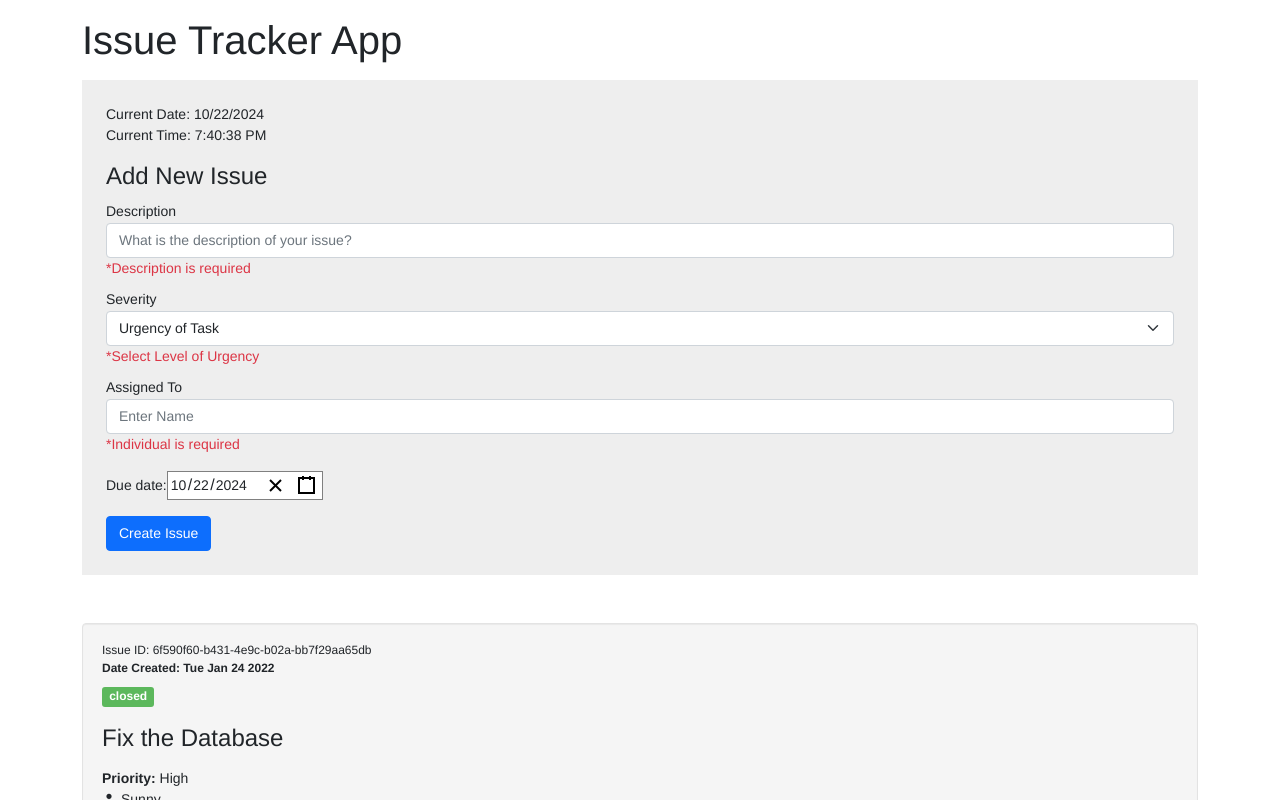
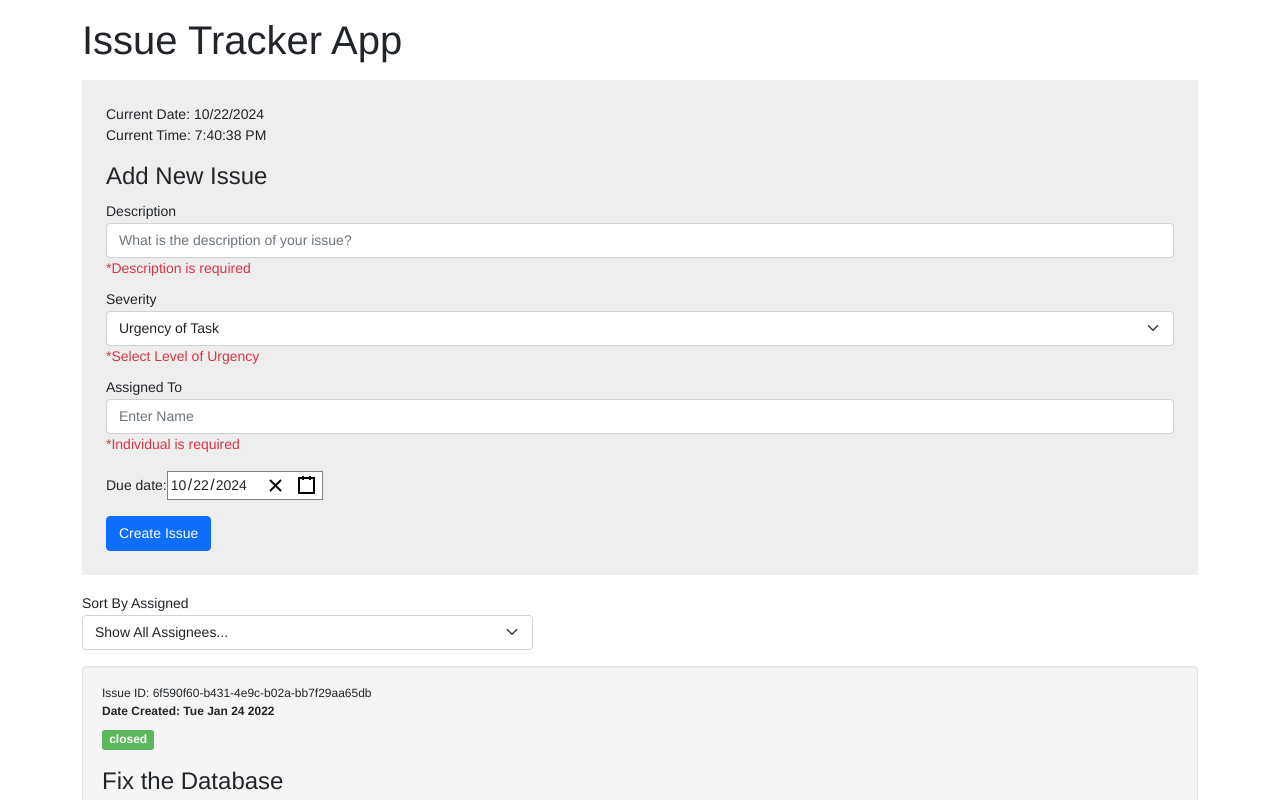
Before and after one commit to AbeMont/issue-tracker, a React (Create React App) app: page / in a window 1280 px wide. Shown: the top 800 px of the page. Built offline with nearby package versions, Linux system fonts and the light colour scheme.

Commit message:
Added sorting feature through name

```diff
--- a/src/App.js
+++ b/src/App.js
@@ -2,7 +2,7 @@ import { useState } from "react";
 import DateTime from './components/DateTime';
 import Form from './components/Form';
 import IssuesList from './components/IssuesList';
-// import Sort from './components/Sort';
+import Sort from './components/Sort';
 
 const issuseArray = [
   {
@@ -37,10 +37,13 @@ const issuseArray = [
 function App() {
 
   const [issues, setIssues] = useState(issuseArray);
+  const [sortedIssues, setSortedIssues] = useState([...issues]);
+  const [userSelected, setUserSelected] = useState("");
 
   // CREATE
   function handleAddIssues(issue) {
     setIssues(issues => [...issues, issue]);
+    setSortedIssues(sortedIssues => [...sortedIssues, issue]);
   }
 
   // DELETE
@@ -48,6 +51,7 @@ function App() {
     const confirmed = window.confirm("Are you sure you want to delete this issue?");
     if(confirmed){
       setIssues(issues => issues.filter(issue => issue.id !== id));
+      setSortedIssues(sortedIssues => issues.filter(issue => issue.id !== id));
     }
   }
 
@@ -56,11 +60,17 @@ function App() {
     setIssues(issues => issues.map(
       issue => issue.id === id ? {...issue, open: !issue.open} : issue
     ));
+    setSortedIssues(sortedIssues => sortedIssues.map(
+      issue => issue.id === id ? {...issue, open: !issue.open} : issue
+    ))
   }
 
   function handleUpdateIssues(updatedIssue) {
-    console.log("Update user: ", updatedIssue);
     setIssues(issues => issues.map(
+      issue => issue.id === updatedIssue.id ? {...issue, ...updatedIssue} : issue
+    ));
+
+    setSortedIssues(sortedIssues => sortedIssues.map(
       issue => issue.id === updatedIssue.id ? {...issue, ...updatedIssue} : issue
     ));
   }
@@ -68,22 +78,43 @@ function App() {
    // Lets create a sorting feature by opened, closed, severity , and assigned to.
    // Needs form validation
 
+   function handleShowOnlyByName(assigned, issues){
+      console.log("Show User: ", assigned);
+
+      if(assigned === 'all'){
+        setSortedIssues([...issues]);
+        setUserSelected("");
+        return;
+      }
+
+      setSortedIssues(sortedIssues => [...issues].filter(issue => issue.assigned === assigned));
+      setUserSelected(assigned);
+
+   }
+
   return (
     <div className="container">
 
       <h1 className="my-3">Issue Tracker App</h1>
-        <div className='issue-tracker-comtainer jumbotron p-4 mb-5'>
+
+        <div className='issue-tracker-comtainer jumbotron p-4 mb-3'>
           <DateTime/>
           <h3>
             Add New Issue
           </h3>
           <Form
             onHandleAddIssues={handleAddIssues}
+            onHandleSortedIssues={setSortedIssues}
+            issues={sortedIssues}
           />
         </div>
-        {/* <Sort issues={issues} showOnlyByName={handleShowOnlyByName}/> */}
+
+        <Sort
+          issues={issues}
+          userSelected={userSelected}
+          showOnlyByName={handleShowOnlyByName}/>
         <IssuesList
-          issues={issues}
+          issues={sortedIssues}
           onHandleDeleteIssues={handleDeleteIssues}
           onHandleOpenIssues={handleOpenIssues}
           onHandleUpdateIssue={handleUpdateIssues}/>
--- a/src/components/Form.js
+++ b/src/components/Form.js
@@ -9,8 +9,6 @@ export default function Form ({ onHandleAddIssues, issueObj, isUpdateModal, upda
     const [severity, setSeverity] = useState(issueObj ? issueObj.severity : "");
     const [assigned, setAssigned] = useState(issueObj ? issueObj.assigned : "");
     const [value, onChange] = useState(issueObj ? issueObj.dueDate : new Date());
-    // const [dueDate, setDueDate] = useState(issueObj ? issueObj.dueDate : "");
-    // const [formattedDateValue, setFormattedDateValue] = useState(new Date(value).toDateString());
 
     const today = new Date();
     today.toDateString();
@@ -18,46 +16,17 @@ export default function Form ({ onHandleAddIssues, issueObj, isUpdateModal, upda
     function descriptionHandler(e){
         const value = e.target.value;
         setDescription(value);
-        console.log(value);
     }
 
     function severityHandler(e){
         const value = e.target.value;
         setSeverity(value);
-        console.log(value);
     }
 
     function handleAssign(e){
         const value = e.target.value;
         setAssigned(value);
-        console.log(value);
     }
-
-    // function handleDateValue(e){
-
-    //    // const dueDateValue = new Date(e.target.value);
-    //     // const day = dueDateValue.getUTCDate();
-    //     // const dayOfWeek = dueDateValue.getUTCDay();
-    //     // const month = dueDateValue.getUTCMonth(); // Return Value is 0 indexed
-    //     // const year = dueDateValue.getUTCFullYear();
-    //     // const weekDays = ['Sun', 'Mon', 'Tue', 'Wed', 'Thu', 'Fri', 'Sat'];
-
-    //     // console.log("Week Day: ", weekDays[dayOfWeek] , "Month: ", month, "Day: ", day, "Year: ", year);
-
-    //     console.log(e.target.value);
-
-    //     // console.log(dueDateValue.toDateString());
-    //     // console.log("Due Date ISO: ", dueDateValue.toISOString().slice(0,10));
-    //     // console.log("Get day: ", dueDateValue);
-
-    //     // Update our Date Picker value to the correct format yyyy-mm-dd
-    //     setDueDate(new Date(value).toDateString());
-
-    //     // Create our new date Prop as Thu Oct 24 2024
-    //     //setFormattedDateValue(e.target.value);
-
-
-    // }
 
     function handleAddSubmit(e){
 
@@ -76,7 +45,7 @@ export default function Form ({ onHandleAddIssues, issueObj, isUpdateModal, upda
         }
 
         onHandleAddIssues(newIssue);
-        console.log(onHandleAddIssues)
+        //onHandleSortedIssues([...issues, newIssue]);
 
     }
 
@@ -90,6 +59,7 @@ export default function Form ({ onHandleAddIssues, issueObj, isUpdateModal, upda
             severity: severity
         }
         updateIssue(updatedIssue);
+         //updateSortedIssues([...issues, updatedIssue]);
     }
 
     return (
@@ -134,20 +104,11 @@ export default function Form ({ onHandleAddIssues, issueObj, isUpdateModal, upda
 
             <div className="form-group">
                 <label htmlFor="dueDate">Due date: </label>
-                {/* <input type="date"
-                    className="form-control date-picker"
-                    id="dueDate"
-                    min={today.toLocaleDateString('en-ca')}
-                    name="Due Date"
-                    value={dueDate}
-                    onChange={(e)=>handleDateValue(e)} /> */}
-
-                    <DatePicker
+                <DatePicker
                     className="react-date-picker mt-2"
                     minDate={new Date()}
                     onChange={onChange}
                     value={value}/>
-
             </div>
 
 
--- a/src/components/IssuesList.js
+++ b/src/components/IssuesList.js
@@ -2,6 +2,7 @@
 import Issue from "./Issue";
 
 export default function IssuesList({issues, onHandleDeleteIssues, onHandleOpenIssues, onHandleUpdateIssue}){
+    console.log("Issue List rendered");
     return (
         issues.map(issue => <Issue
             issueObj={issue}
--- a/src/components/Sort.js
+++ b/src/components/Sort.js
@@ -1,29 +1,24 @@
 
-export default function Sort({issues, showOnlyByName}){
+export default function Sort({issues, showOnlyByName, userSelected}){
+
+    const options = [...new Map(issues.map(issue => [issue.assigned, issue])).values()];
 
     return (
         <div className="mb-3">
             <div className="row">
-                <div className="col-sm-3">
+                <div className="col-sm-5">
                     <div className="form-group">
                         <label htmlFor="sortuser">Sort By Assigned</label>
                         <select id="sortuser"
-                            className="form-control"
+                            className="form-control form-select"
                             placeholder="Select Name"
-                            onChange={(e)=>showOnlyByName(e.target.value)} defaultValue="">
-                            <option value="" disabled selected hidden>Select User...</option>
-                            {issues.map(issue =>
+                            value={userSelected !== "" ? userSelected : ""}
+                            onChange={(e)=>showOnlyByName(e.target.value, issues)}>
+                            <option value="all" >Show All Assignees...</option>
+                            {options.map((issue) =>
                             <option value={issue.assigned} key={issue.id}>{issue.assigned}</option>
                             )}
                         </select>
-                    </div>
-                </div>
-                <div className="col-sm-3">
-                    <div className="form-check">
-                        <input className="form-check-input" type="checkbox" value="" id="flexCheckDefault"/>
-                        <label className="form-check-label" htmlFor="flexCheckDefault">
-                            Default checkbox
-                        </label>
                     </div>
                 </div>
             </div>
```
